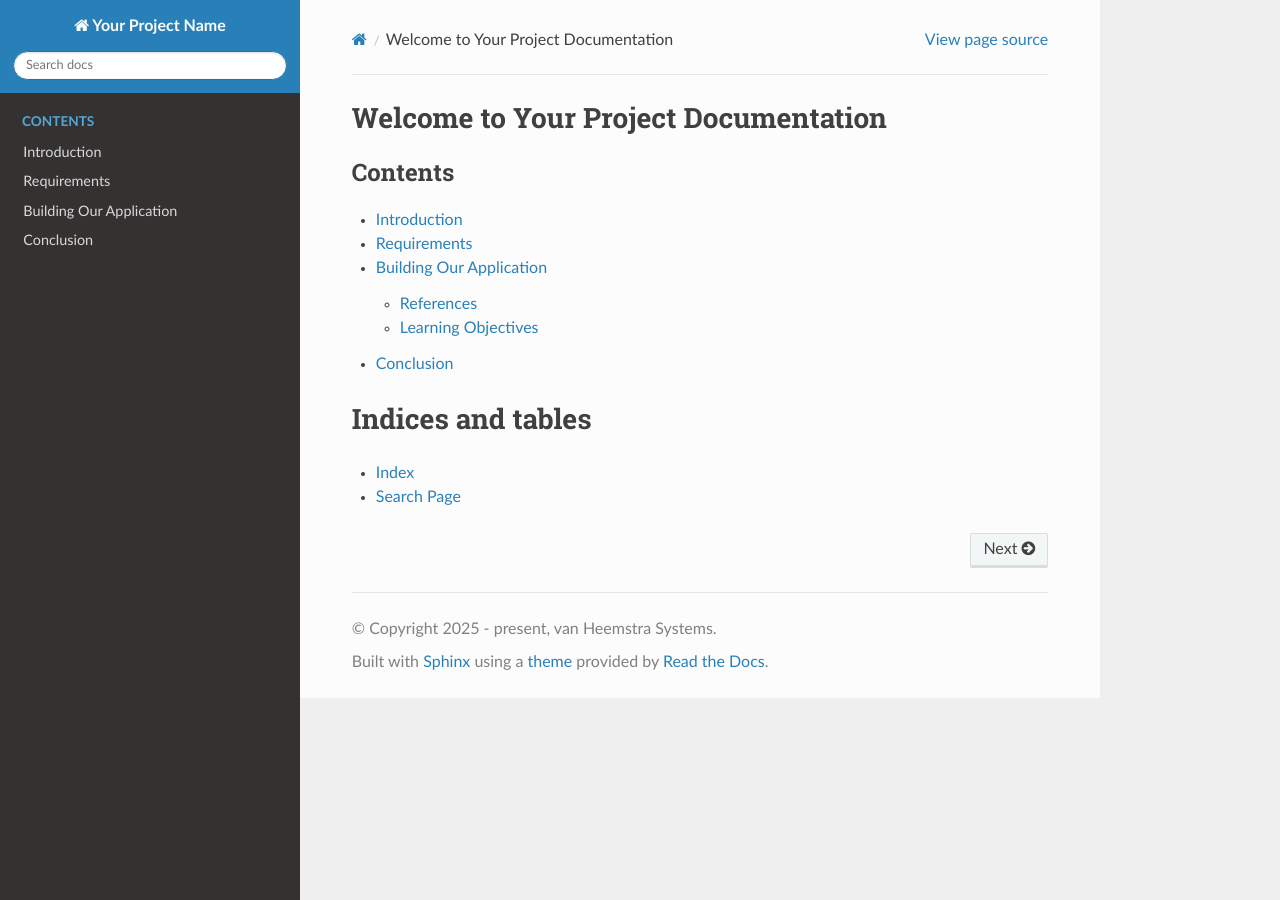
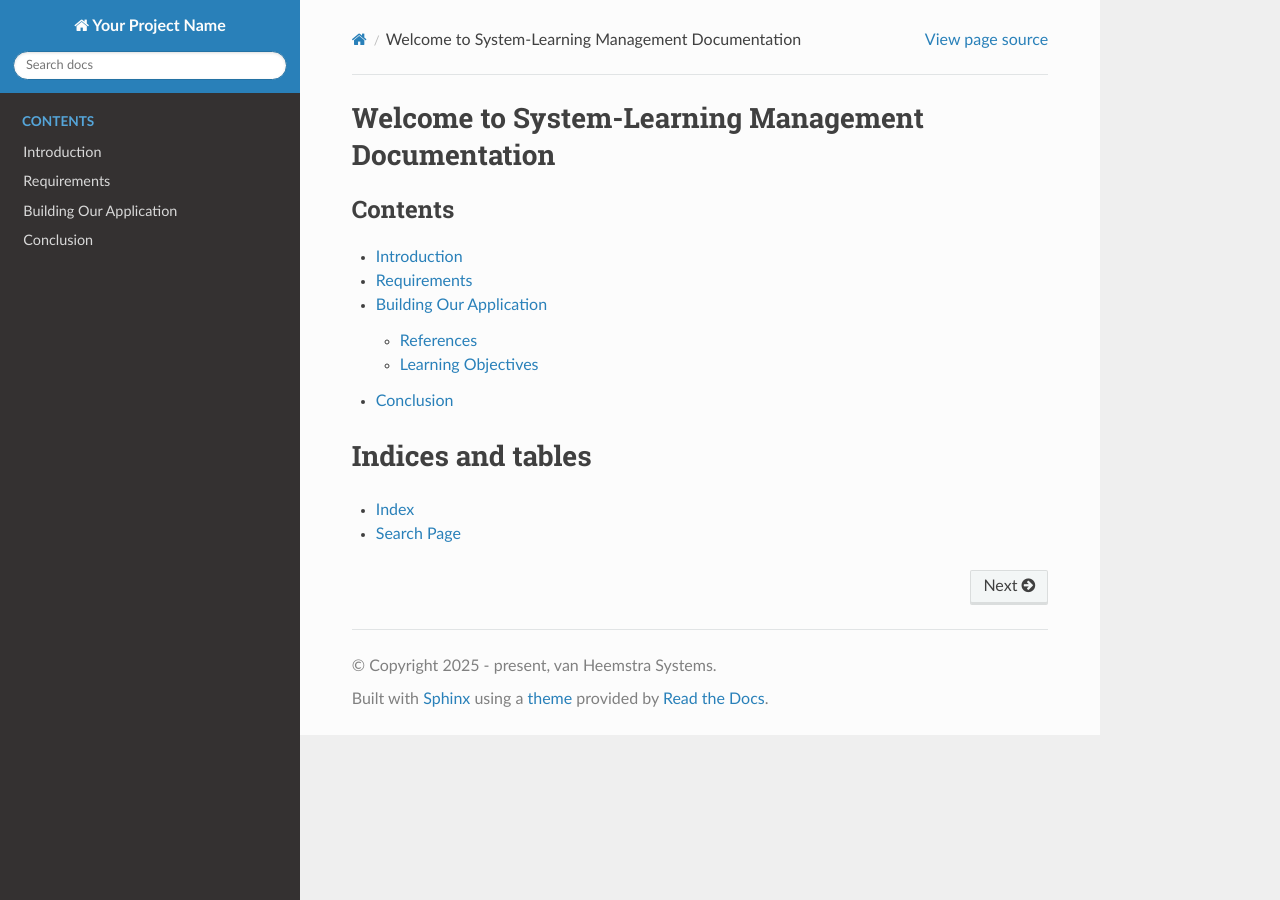
Before and after one commit to vanHeemstraSystems/system-learning-management, a Sphinx documentation site: the page built from docs/source/index.rst, in a window 1280 px wide. Built offline with Sphinx 7.4.7 and the Read the Docs theme 3.1.0, drawn with Linux system fonts in a browser that asks for light colours.

Commit message:
Update index.rst

```diff
--- a/docs/source/index.rst
+++ b/docs/source/index.rst
@@ -1,5 +1,5 @@
-Welcome to Your Project Documentation
-======================================
+Welcome to System-Learning Management Documentation
+====================================================
 
 .. toctree::
    :maxdepth: 2
```
